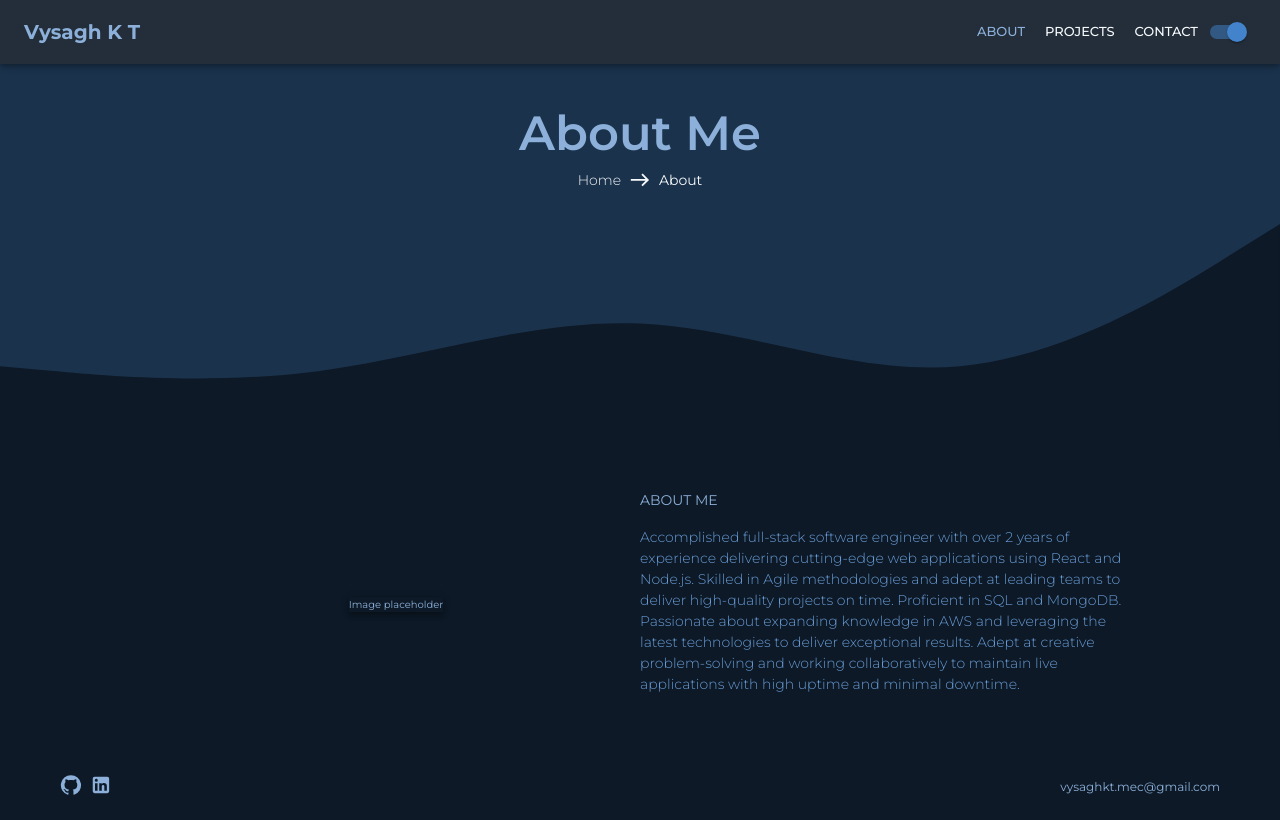
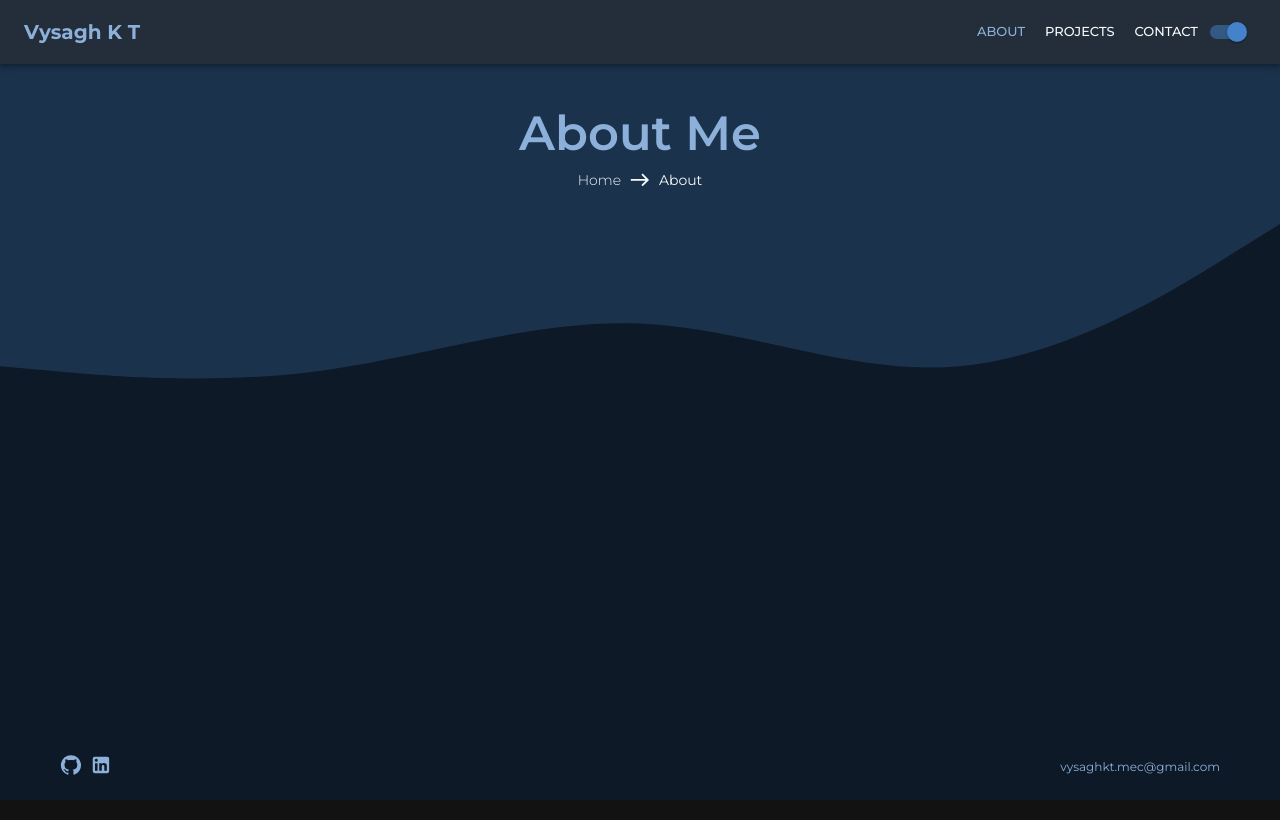
Before and after one commit to vysaghthambi/portfolio, a Next.js app: page /about in a window 1280 px wide. Built offline with nearby package versions, Linux system fonts and the light colour scheme.

Commit message:
refactor: remove about section

```diff
--- a/src/app/about/page.tsx
+++ b/src/app/about/page.tsx
@@ -7,9 +7,6 @@ export default function About() {
   return (
     <section>
       <Banner title="About Me" pageTitle="About" />
-      <Container maxWidth="lg">
-        <AboutIntro />
-      </Container>
     </section>
   );
 }
```
